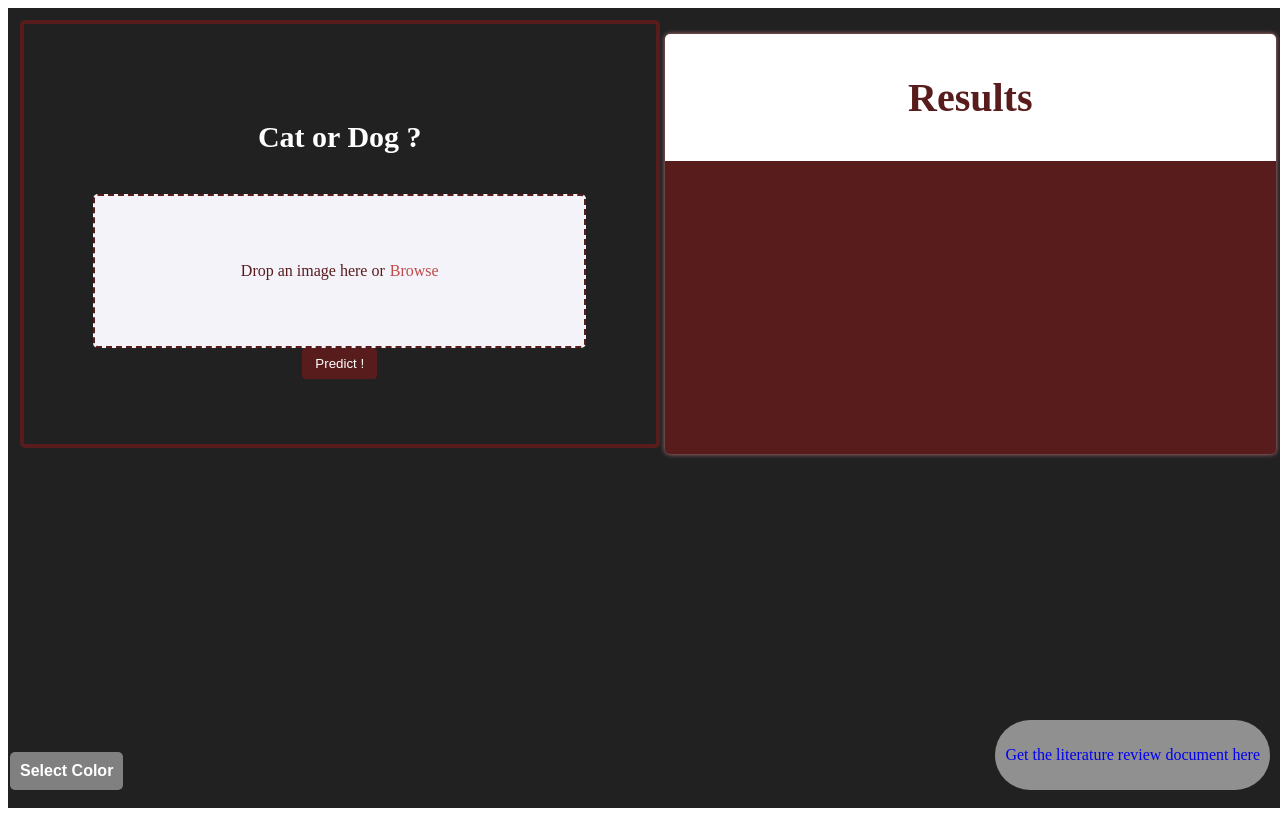
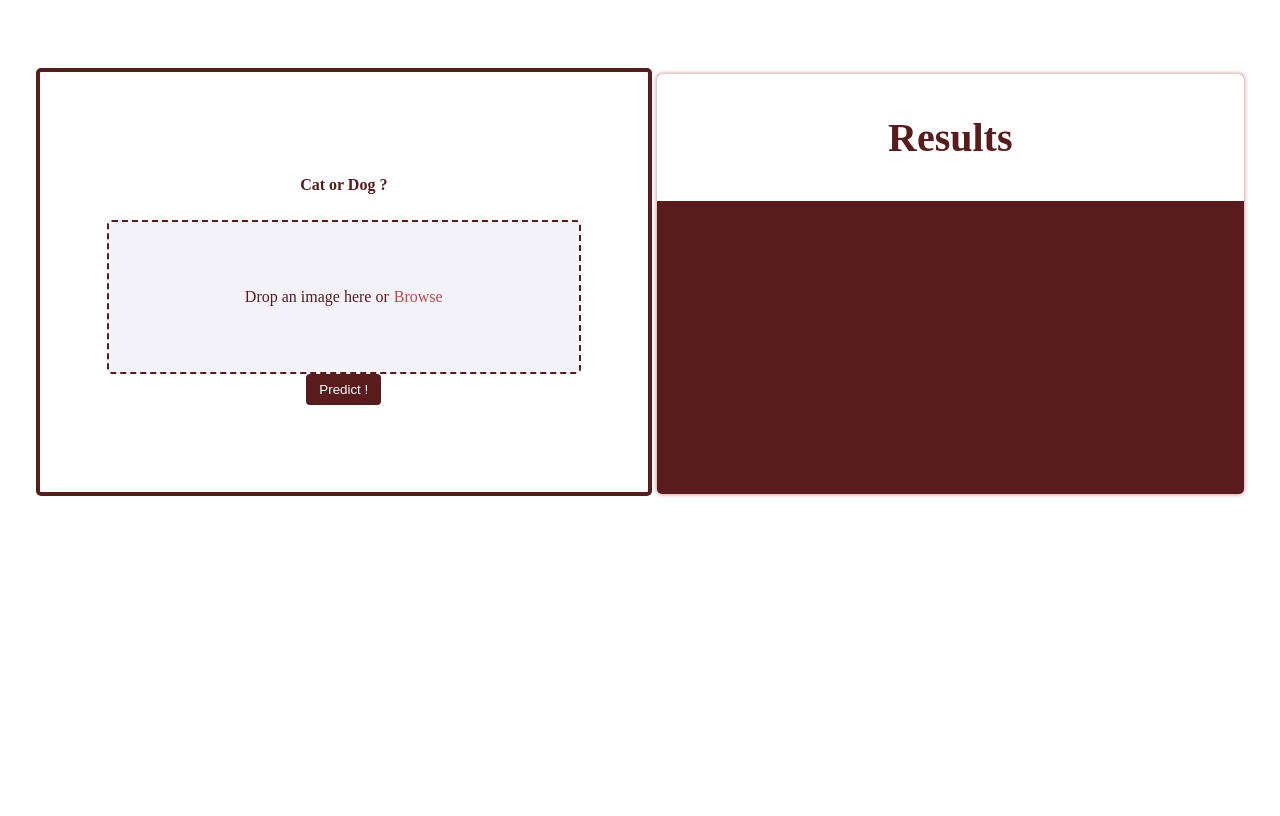
Before and after one commit to yabulala432/ml-project-front-end, a React (Vite) app: page / in a window 1280 px wide. Built offline with nearby package versions, Linux system fonts and the light colour scheme.

Commit message:
revert to originalRevert "Merge pull request #1 from yabulala432/yeab/add-features"
This reverts commit a504b653a608135dd1a43e851a37748573ab92f2, reversing
changes made to c8a63cfc4b93f2612b18d12ff473049df0274fde.

```diff
--- a/package.json
+++ b/package.json
@@ -12,7 +12,6 @@
   "dependencies": {
     "axios": "^1.7.2",
     "react": "^18.2.0",
-    "react-colorful": "^5.6.1",
     "react-dom": "^18.2.0"
   },
   "devDependencies": {
--- a/src/App.css
+++ b/src/App.css
@@ -3,8 +3,8 @@
   flex-direction: row;
   align-items: center;
   justify-content: space-between;
-  width: 500px; /* Adjust width as needed*/
-  /* margin: 0 auto; */
+  width: 500px; /* Adjust width as needed */
+  margin: 0 auto;
 }
 
 .upload-section {
--- a/src/App.tsx
+++ b/src/App.tsx
@@ -1,103 +1,15 @@
 import { useState } from "react";
 import "./App.css";
 import DragDropImageUploader from "./DragDropImageUploader";
-import { HexColorPicker } from "react-colorful";
 
 function App() {
-  const [colorAttributes, setColorAttributes] = useState({
-    color: "#212122",
-    colorPickerVisible: false,
-    buttonText: "Select Color",
-  });
-  return (
-    <div
-      style={{
-        height: "100vh",
-        width: "100vw",
-        backgroundColor: colorAttributes.color,
-      }}
-    >
-      <div>
-        <button
-          style={{
-            position: "absolute",
-            bottom: 10,
-            left: 10,
-            padding: 10,
-            backgroundColor: "gray",
-            borderRadius: 5,
-            color: "white",
-            border: "none",
-            fontSize: 16,
-            fontWeight: "bold",
-          }}
-          onClick={() => {
-            setColorAttributes({
-              ...colorAttributes,
-              colorPickerVisible: !colorAttributes.colorPickerVisible,
-              buttonText: colorAttributes.colorPickerVisible
-                ? "Select Color"
-                : "Close Color Picker",
-            });
-          }}
-        >
-          {colorAttributes.buttonText}
-        </button>
-      </div>
-      <div
-        style={{
-          position: "absolute",
-          bottom: 70,
-          left: 10,
-          display: colorAttributes.colorPickerVisible ? "block" : "none",
-        }}
-      >
-        <HexColorPicker
-          color={colorAttributes.color}
-          onChange={(newColor) => {
-            setColorAttributes({
-              ...colorAttributes,
-              color: newColor,
-              // colorPickerVisible: false,
-            });
-          }}
-          onAbort={() => {
-            setColorAttributes({
-              ...colorAttributes,
-              colorPickerVisible: false,
-            });
-          }}
-        />
-      </div>
+  const [file, setFile] = useState<any>();
+  function handleChange(e: any) {
+    console.log(e.target.files);
+    setFile(URL.createObjectURL(e.target.files[0]));
+  }
 
-      <a
-        href="https://docs.google.com/document/d/1jI0nQjLVyCToN0LXL9mc0-T-1XN3bIjFwfUEKG_kJmE/edit?usp=sharing"
-        target="_blank"
-        rel="noreferrer"
-      >
-        <div
-          style={{
-            display: "flex",
-            justifyContent: "center",
-            alignItems: "center",
-
-            backgroundColor: "rgba(255, 255, 255, 0.5)",
-            position: "absolute",
-            bottom: 10,
-            right: 10,
-            zIndex: 100,
-            padding: 10,
-            cursor: "pointer",
-            borderRadius: 50,
-          }}
-        >
-          <p>Get the literature review document here</p>
-        </div>
-      </a>
-
-      <DragDropImageUploader />
-    </div>
-  );
+  return <DragDropImageUploader />;
 }
 
 export default App;
--- a/src/DragDropImageUploader.css
+++ b/src/DragDropImageUploader.css
@@ -1,6 +1,6 @@
 body {
   box-sizing: border-box;
-  /* margin-top: 40px; */
+  margin-top: 40px;
   padding: 0;
 
   overflow: hidden;
@@ -16,7 +16,7 @@ body {
   display: flex;
   justify-content: center;
   align-items: center;
-  /* margin: 16px; */
+  margin: 16px;
   padding: 12px;
 }
 
@@ -27,7 +27,7 @@ body {
   padding: 10px;
 
   border-radius: 5px;
-  /* margin-top: 16px; */
+  margin-top: 16px;
   /* overflow: hidden; */
   border: 4px #581c1c solid;
   box-shadow: #581c1c;
--- a/src/DragDropImageUploader.tsx
+++ b/src/DragDropImageUploader.tsx
@@ -1,5 +1,3 @@
-/* eslint-disable @typescript-eslint/no-unused-vars */
-/* eslint-disable @typescript-eslint/no-explicit-any */
 import "./DragDropImageUploader.css";
 import { useState, useRef } from "react";
 
@@ -8,7 +6,7 @@ import axios from "axios";
 function DragDropImageUploader() {
   const url = "http://your-upload-endpoint";
   const [images, setImages] = useState<any>([]);
-  const [isDragging] = useState(false);
+  const [isDragging, setIsDragging] = useState(false);
   const fileInputRef = useRef<HTMLInputElement | null>(null);
 
   function selectFiles() {
@@ -81,15 +79,7 @@ function DragDropImageUploader() {
     <div className="mainContainer">
       <div className="card">
         <div className="top">
-          <p
-            style={{
-              fontSize: 30,
-              fontWeight: "bold",
-              color: "white",
-            }}
-          >
-            Cat or Dog ?
-          </p>
+          <p>Cat or Dog ?</p>
         </div>
         <div className="drag-area">
           {isDragging ? (
@@ -215,3 +205,63 @@ function DragDropImageUploader() {
 }
 
 export default DragDropImageUploader;
+
+/**
+function handleFileUpload(event: React.ChangeEvent<HTMLInputElement>) {
+    // Prevent default behavior
+    event.preventDefault();
+
+    const files = event.target.files;
+    if (!files || files.length === 0) return;
+
+    const formData = new FormData();
+
+    // Loop through selected files
+    for (let i = 0; i < files.length; i++) {
+      const file = files[i];
+
+      // Check if file is an image
+      if (file.type.split("/")[0] !== "image") {
+        console.log("file is not an image");
+        continue;
+      }
+
+      // Check if image already exists using filename comparison
+      if (!images.some((e: any) => e.name === file.name)) {
+        formData.append("images", file); // Append image file to FormData
+
+        const reader = new FileReader();
+        reader.readAsDataURL(file);
+
+        reader.onload = (e) => {
+          // Update state for image preview (optional)
+          setImages((prevImages: any) => [
+            ...prevImages,
+            {
+              name: file.name,
+              url: e.target?.result, // Data URL for preview
+            },
+          ]);
+        };
+      } else {
+        console.log(`${file.name} already exists.`);
+      }
+    }
+
+    // Send images to server using Axios
+    axios
+      .post("url", formData, {
+        headers: {
+          "Content-Type": "multipart/form-data", // Required for image uploads
+        },
+      })
+      .then((response) => {
+        console.log("Images uploaded successfully:", response.data);
+        // Handle successful upload (e.g., clear state, display success message)
+      })
+      .catch((error) => {
+        console.error("Error uploading images:", error);
+        // Handle upload error (e.g., display error message)
+      });
+  }
+*/
```
Also changed, not shown: 1 other file (tests, documents, lock files or other folders).
